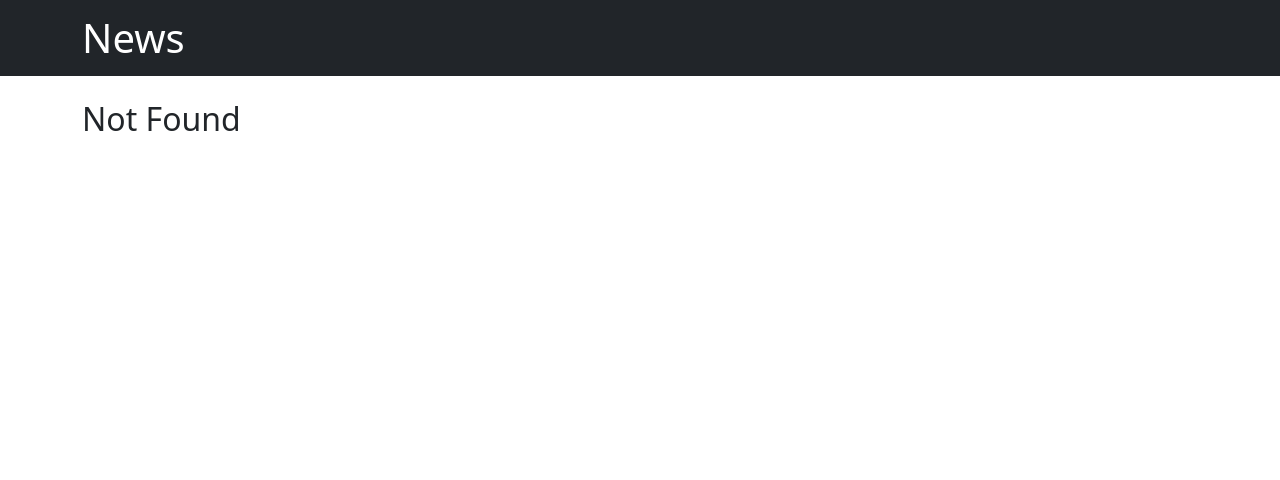
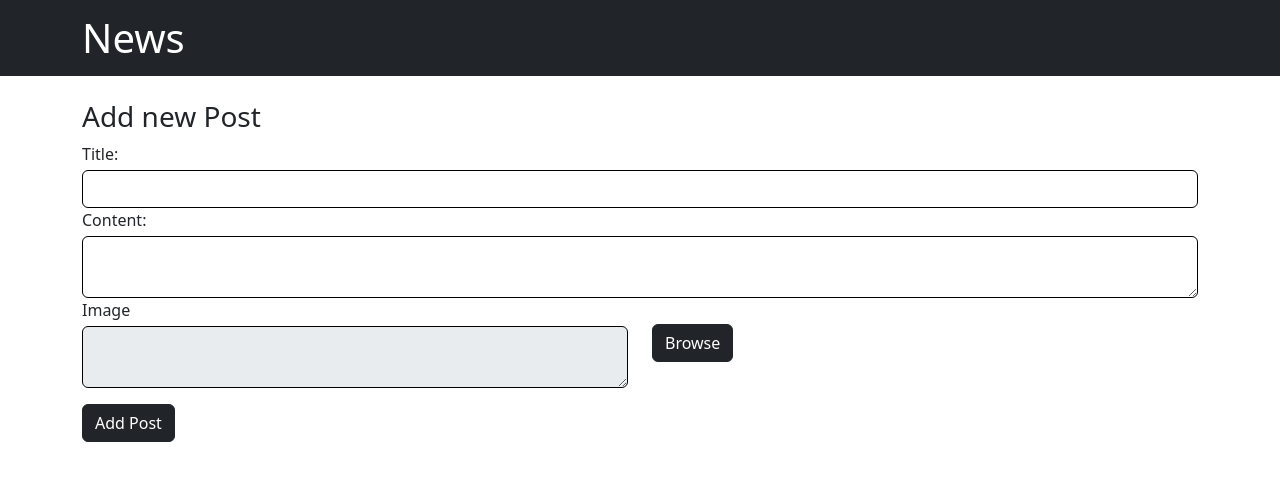
Before and after one commit to b-chomoev/exam-10, a React (Vite) app in the folder frontend/: page /new-post in a window 1280 px wide. Before the commit this address had no page. Shown: the top 480 px of the page. Built offline with nearby package versions, Linux system fonts and the light colour scheme.

Commit message:
[FrontEnd]: Form is done and form is connected to new post section.

```diff
--- a/frontend/src/App.tsx
+++ b/frontend/src/App.tsx
@@ -1,6 +1,7 @@
 import NavBar from './components/NavBar/NavBar';
 import { Route, Routes } from 'react-router-dom';
 import Home from './containers/Home/Home';
+import NewPost from './containers/NewPost/NewPost';
 
 const App = () => {
   return (
@@ -11,6 +12,7 @@ const App = () => {
         <main className='container mt-4'>
           <Routes>
             <Route path="/" element={<Home />} />
+            <Route path="/new-post" element={<NewPost />} />
             <Route path="*" element={<h2>Not Found</h2>} />
           </Routes>
         </main>
--- a/frontend/src/app/store.ts
+++ b/frontend/src/app/store.ts
@@ -1,7 +1,10 @@
 import { configureStore } from '@reduxjs/toolkit';
+import { newsReducer } from '../store/slices/newsSlice';
 
 export const store = configureStore({
-  reducer: {}
+  reducer: {
+    news: newsReducer,
+  }
 });
 
 export type RootState = ReturnType<typeof store.getState>;
--- /dev/null
+++ b/frontend/src/components/FileInput/FileInput.tsx
@@ -0,0 +1,58 @@
+import { useRef, useState } from 'react';
+import * as React from 'react';
+
+interface Props {
+  name: string;
+  onGetFile: (e: React.ChangeEvent<HTMLInputElement>) => void;
+}
+
+const FileInput: React.FC<Props> = ({name, onGetFile}) => {
+  const inputRef = useRef<HTMLInputElement>(null);
+  const [fileName, setFileName] = useState('');
+
+  const onFileChange = (e: React.ChangeEvent<HTMLInputElement>) => {
+    if (e.target.files && e.target.files[0]) {
+      setFileName(e.target.files[0].name)
+    } else {
+      setFileName('');
+    }
+
+    onGetFile(e);
+  };
+
+  const activateInput = (e: React.MouseEvent<HTMLButtonElement>) => {
+    e.preventDefault();
+    if (inputRef.current) {
+      inputRef.current.click();
+    }
+  };
+
+  return (
+    <>
+        <input
+          style={{display: 'none'}}
+          type="file"
+          name={name}
+          onChange={onFileChange}
+          ref={inputRef}
+
+        />
+        <div className='d-flex row align-items-center'>
+            <div className='col-6'>
+              <label htmlFor="image">Image</label>
+              <textarea
+                disabled
+                className={'mt-1 border-black form-control'}
+                name='image'
+                value={fileName}
+              />
+            </div>
+            <div className='col-4'>
+              <button className='btn btn-dark' onClick={activateInput}>Browse</button>
+            </div>
+        </div>
+    </>
+  );
+};
+
+export default FileInput;
--- a/frontend/src/components/Form/Form.tsx
+++ b/frontend/src/components/Form/Form.tsx
@@ -1,8 +1,78 @@
+import React, { useState } from 'react';
+import FileInput from '../FileInput/FileInput';
 
-const Form = () => {
+interface Props {
+  onSubmit: (post: IPostMutation) => void
+}
+
+const initialState = {
+  title: '',
+  content: '',
+  image: null,
+};
+
+const Form: React.FC<Props> = ({onSubmit}) => {
+  const [form, setForm] = useState<IPostMutation>(initialState);
+
+  const onChange = (e: React.ChangeEvent<HTMLInputElement | HTMLTextAreaElement>) => {
+    const {value, name} = e.target;
+
+    setForm(prevState => ({
+      ...prevState,
+      [name]: value,
+    }));
+  };
+
+  const onSubmitHandler = async (e: React.FormEvent<HTMLFormElement>) => {
+    e.preventDefault();
+
+    onSubmit({...form});
+  };
+
+  const fileEventChangeHandler = (e: React.ChangeEvent<HTMLInputElement>) => {
+    const {name, files} = e.target;
+
+    if (files) {
+      setForm(prevState => ({
+        ...prevState,
+        [name]: files[0] || null,
+      }))
+    }
+  };
+
   return (
     <div>
+      <form onSubmit={onSubmitHandler}>
+        <h3>Add new Post</h3>
+        <div>
+          <label htmlFor="title">Title: </label>
+          <input
+            type="text"
+            name="title"
+            className="mt-1 border-black form-control"
+            value={form.title}
+            onChange={onChange}
+          />
+        </div>
 
+        <div>
+          <label htmlFor="content">Content: </label>
+          <textarea
+            name="content"
+            className="mt-1 border-black form-control"
+            value={form.content}
+            onChange={onChange}
+          />
+        </div>
+
+        <div>
+          <FileInput name="image" onGetFile={fileEventChangeHandler}/>
+        </div>
+
+        <div>
+          <button type="submit" className="btn btn-dark mt-3">Add Post</button>
+        </div>
+      </form>
     </div>
   );
 };
--- a/frontend/src/containers/Home/Home.tsx
+++ b/frontend/src/containers/Home/Home.tsx
@@ -1,9 +1,13 @@
+import { NavLink } from 'react-router-dom';
 
 const Home = () => {
   return (
-    <div>
-      This is the Home page
-    </div>
+    <>
+      <div className='d-flex align-items-center justify-content-between'>
+        <h1>Posts</h1>
+        <NavLink to='/new-post' className='btn btn-dark'>Add new post</NavLink>
+      </div>
+    </>
   );
 };
 
--- /dev/null
+++ b/frontend/src/containers/NewPost/NewPost.tsx
@@ -0,0 +1,29 @@
+import Form from '../../components/Form/Form';
+import { useAppDispatch, useAppSelector } from '../../app/hooks';
+import { selectCreateLoading } from '../../store/slices/newsSlice';
+import { useNavigate } from 'react-router-dom';
+import { createPost } from '../../store/thunks/newsThunks';
+import { toast } from 'react-toastify';
+import Spinner from '../../components/UI/Spinner/Spinner';
+
+const NewPost = () => {
+  const dispatch = useAppDispatch();
+  const isCreateLoading = useAppSelector(selectCreateLoading);
+  const navigate = useNavigate();
+
+  const onSubmitForm = async (post: IPostMutation) => {
+    await dispatch(createPost(post));
+    toast.success('Product was successfully created!');
+    navigate('/');
+  };
+
+  return (
+    <>
+      {isCreateLoading ? <Spinner/> :
+        <Form onSubmit={onSubmitForm}/>
+      }
+    </>
+  );
+};
+
+export default NewPost;
--- /dev/null
+++ b/frontend/src/store/slices/newsSlice.ts
@@ -0,0 +1,38 @@
+import { createSlice } from '@reduxjs/toolkit';
+import { createPost } from '../thunks/newsThunks';
+import { RootState } from '../../app/store';
+
+interface INewsState {
+  news: IPost[];
+  fetchLoading: boolean;
+  createLoading: boolean;
+}
+
+const initialState: INewsState = {
+  news: [],
+  fetchLoading: false,
+  createLoading: false,
+};
+
+export const selectNews = (state: RootState) => state.news.news;
+export const selectCreateLoading = (state: RootState) => state.news.createLoading;
+
+export const newsSlice = createSlice({
+  name: 'news',
+  initialState,
+  reducers: {},
+  extraReducers: (builder) => {
+    builder
+      .addCase(createPost.pending, (state) => {
+        state.createLoading = true;
+      })
+      .addCase(createPost.fulfilled, (state) => {
+        state.createLoading = false;
+      })
+      .addCase(createPost.rejected, (state) => {
+        state.createLoading = false;
+      })
+  }
+});
+
+export const newsReducer = newsSlice.reducer;
--- /dev/null
+++ b/frontend/src/store/thunks/newsThunks.ts
@@ -0,0 +1,21 @@
+import { createAsyncThunk } from '@reduxjs/toolkit';
+import axiosApi from '../../axiosApi';
+
+export const createPost = createAsyncThunk<void, IPostMutation>(
+  'news/createPost',
+  async (postMutation) => {
+    const formData = new FormData();
+
+    const keys = Object.keys(postMutation) as (keyof IPostMutation)[];
+
+    keys.forEach((key) => {
+      const value = postMutation[key];
+
+      if (value !== null) {
+        formData.append(key, value);
+      }
+    });
+
+    await axiosApi.post('/news', formData);
+  }
+);
```
Also changed, not shown: frontend/src/main.tsx (+4 -3 lines), frontend/src/types.d.ts (+13 -0 lines), 2 other files (tests, documents, lock files or other folders).
